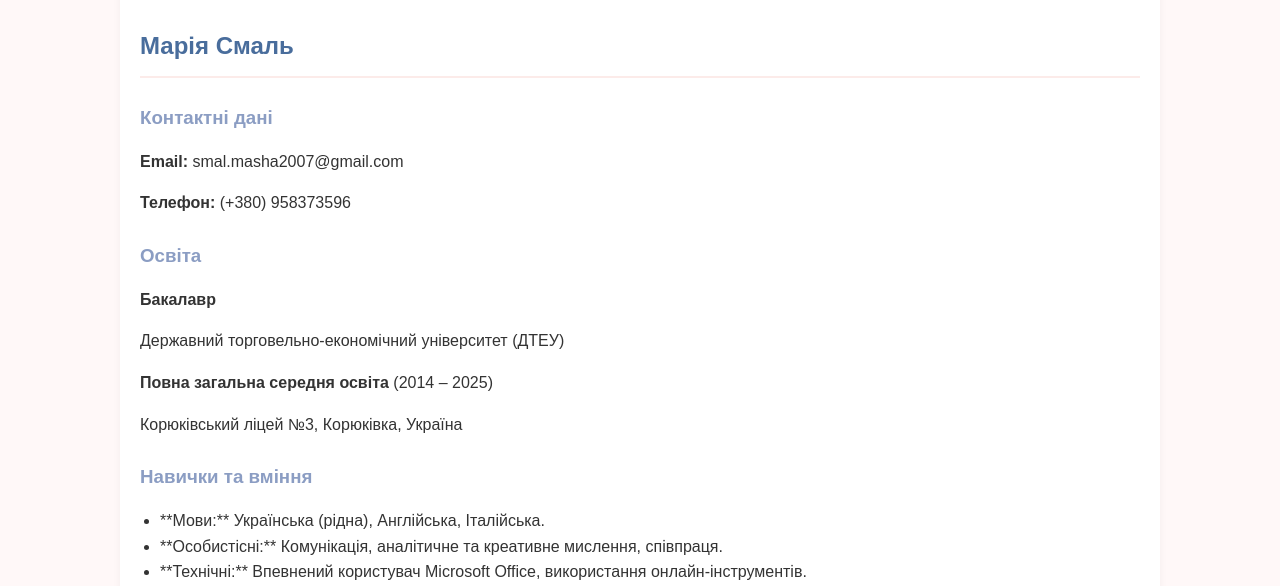
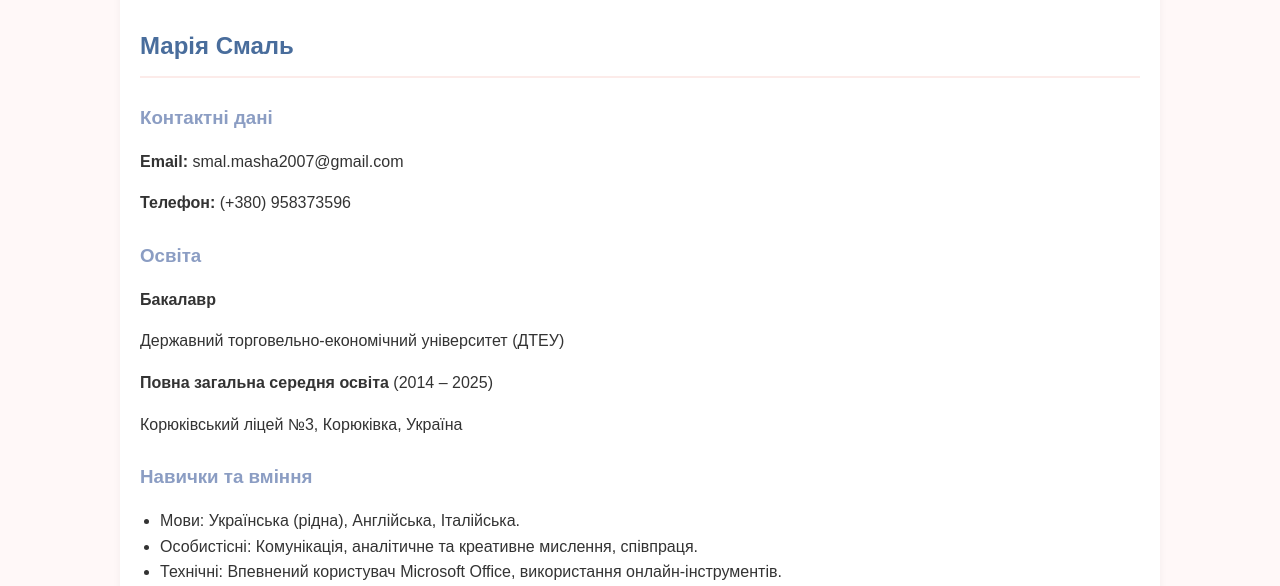
Before and after one commit to maarriiange/mariia.smal-site, a plain HTML site: page resume.html in a window 1280 px wide. Shown: the part 214-800 px from the top of the page. Drawn offline with Linux system fonts and the light colour scheme.

Commit message:
Remove bold formatting from skills section

```diff
--- a/resume.html
+++ b/resume.html
@@ -34,9 +34,9 @@
         <div class="resume-section">
             <h3>Навички та вміння</h3>
             <ul>
-                <li>**Мови:** Українська (рідна), Англійська, Італійська.</li>
-                <li>**Особистісні:** Комунікація, аналітичне та креативне мислення, співпраця.</li>
-                <li>**Технічні:** Впевнений користувач Microsoft Office, використання онлайн-інструментів.</li>
+                <li>Мови: Українська (рідна), Англійська, Італійська.</li>
+                <li>Особистісні: Комунікація, аналітичне та креативне мислення, співпраця.</li>
+                <li>Технічні: Впевнений користувач Microsoft Office, використання онлайн-інструментів.</li>
             </ul>
         </div>
 
```
